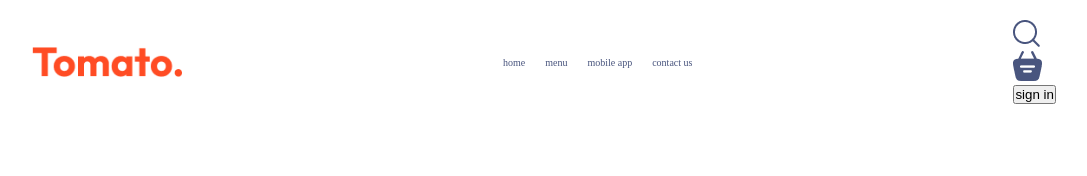
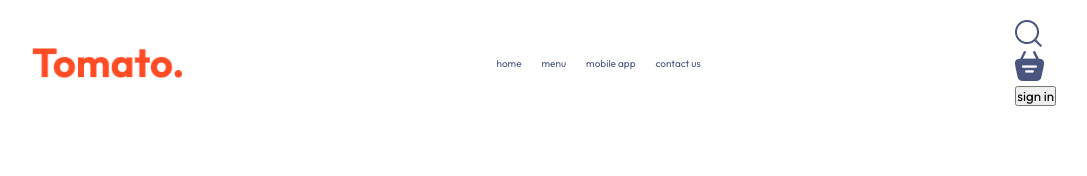
Before and after one commit to M-Aditya-11/food_del, a React (Vite) app in the folder frontend/: page / in a window 1280 px wide. Shown: the top 176 px of the page, without its empty margins (96-1183 px from the left). Built offline with nearby package versions, Linux system fonts and the light colour scheme.

Commit message:
Font Family Outfit for entire Website

```diff
--- a/frontend/src/index.css
+++ b/frontend/src/index.css
@@ -1,7 +1,9 @@
+@import url('https://fonts.googleapis.com/css2?family=Outfit:wght@100..900&family=Poppins:ital,wght@0,400;1,100&display=swap');
 *{
   padding: 0;
   margin: 0;
   box-sizing: border-box;
+  font-family: Outfit;
 }
 body{
   min-height: 100vh;
```
